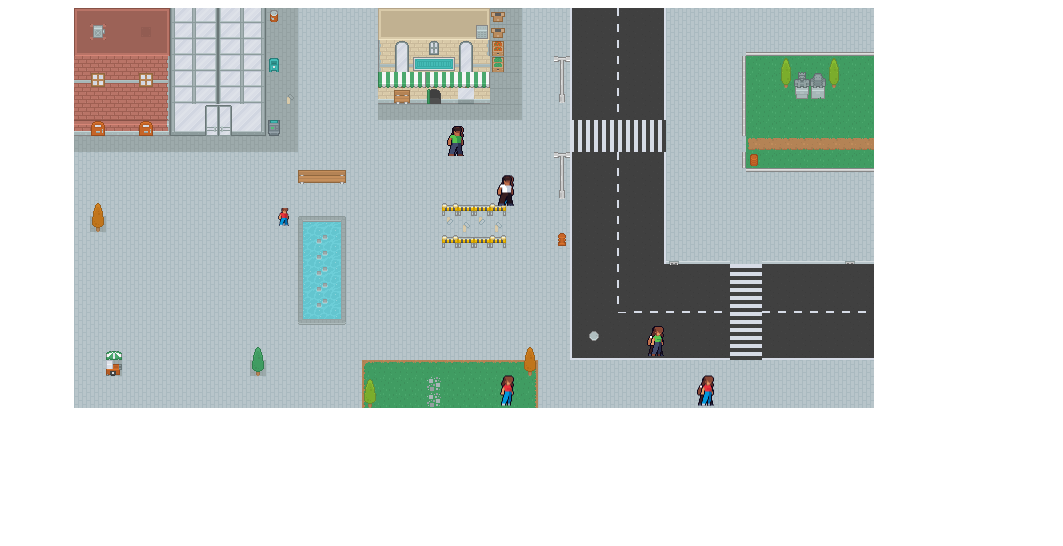
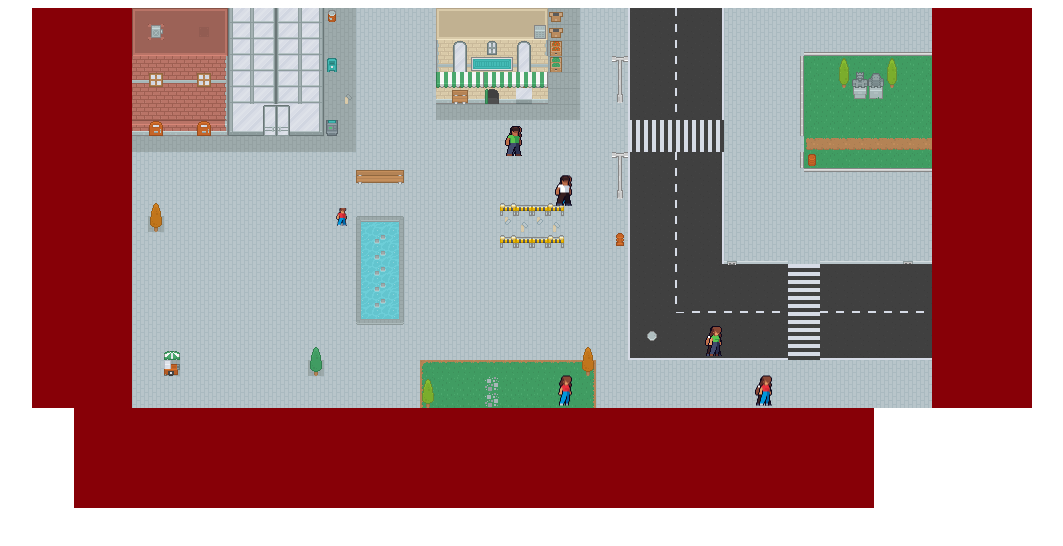
Before and after one commit to guzegui/CharityChaser, a plain HTML site: page index.html in a window 1280 px wide. Shown: the whole page, without its empty margins (166-1229 px from the left). Drawn offline with Linux system fonts and the light colour scheme.

Commit message:
Add HTML and CSS code for auxiliary game elements

```diff
--- a/index.html
+++ b/index.html
@@ -8,7 +8,7 @@
     <title>Charity Chaser</title>
   </head>
   <body>
-    <main>
+    <!-- <main> -->
     <!-- #game-intro -->
     <div id="game-intro">
       <img src="./assets/logo.png" alt="" class="logo" />
@@ -20,9 +20,18 @@
       </p>
     </div>
 
+    <div id="game-container">
+      <div id="top-container">
 
+        <div id="left-side"></div>
         <canvas id="game-screen"></canvas>
+        <div id="right-side"></div>
 
+      </div>
+      <div id="bottom-side-container">
+        <div id="bottom-side"></div>
+      </div>
+    </div>
 
     <!-- #game-end is initially hidden using CSS style display: none -->
     <div id="game-end">
@@ -31,7 +40,7 @@
       <br />
       <button id="restart-button">Restart</button>
     </div>
-    </main>
+    <!-- </main> -->
     <!-- <script type="module" src="./src/level1.js"></script> -->
     <script type="module" src="./src/Position.js"></script>
     <script type="module" src="./src/Sprite.js"></script>
--- a/styles/style.css
+++ b/styles/style.css
@@ -15,26 +15,89 @@ body {
     justify-content: center;
   } */
 
+/* Container div */
 #game-container {
   position: relative;
+  width: 800px;
+  height: 400px;
+  display: inline-block;
 }
 
-/* Canvas element */
+
+/*
+
+
+#game-screen {
+  position: absolute;
+  top: 0;
+  left: 0;
+  width: 100%;
+  height: 100%;
+}
+
 #game-screen {
   width: 800px;
   height: 400px;
   display: inline-block;
 }
+*/
 
-#impassable {
-  position: absolute;
-  top: 0;
-  left: 380px;
-  width: 270px; /* Adjust width as needed */
-  height: 240px; /* Adjust height as needed */
-  background-color: transparent;
-  border: 1px dashed red; /* Just for visualization */
+/* Container div */
+#game-container {
+  display: flex;
+  flex-direction: column;
+  width: 100%;
+  height: auto;
+  justify-content: center;
+  align-items: center;
+  /* width: 800px;
+  height: 400px; */
+  position: relative;
+  margin: auto;
+  /* flex-wrap: wrap; */
 }
+
+#top-container{
+  display: flex;
+  flex-direction: row;
+  width: 70%;
+  height: auto;
+
+  /* width: 800px;
+  height: 400px; */
+  /* position: relative; */
+  margin: auto;
+  /* flex-wrap: wrap; */
+}
+
+/* Canvas element */
+#game-screen {
+  flex: 1;
+}
+
+/* Divs for left, right, and bottom sides */
+#left-side, #right-side, #bottom-side {
+  background-color: #870007;
+
+}
+
+
+#left-side, #right-side {
+  flex: 0 0 100px;
+}
+
+#bottom-side-container{
+  display: flex;
+  align-items: center;
+  justify-content: center;
+}
+
+#bottom-side {
+  width: 800px;
+  height: 100px;
+}
+
+
 
 /* @keyframes slide {
     0% {
```
Lines whose indentation alone changed are shown as unchanged.
